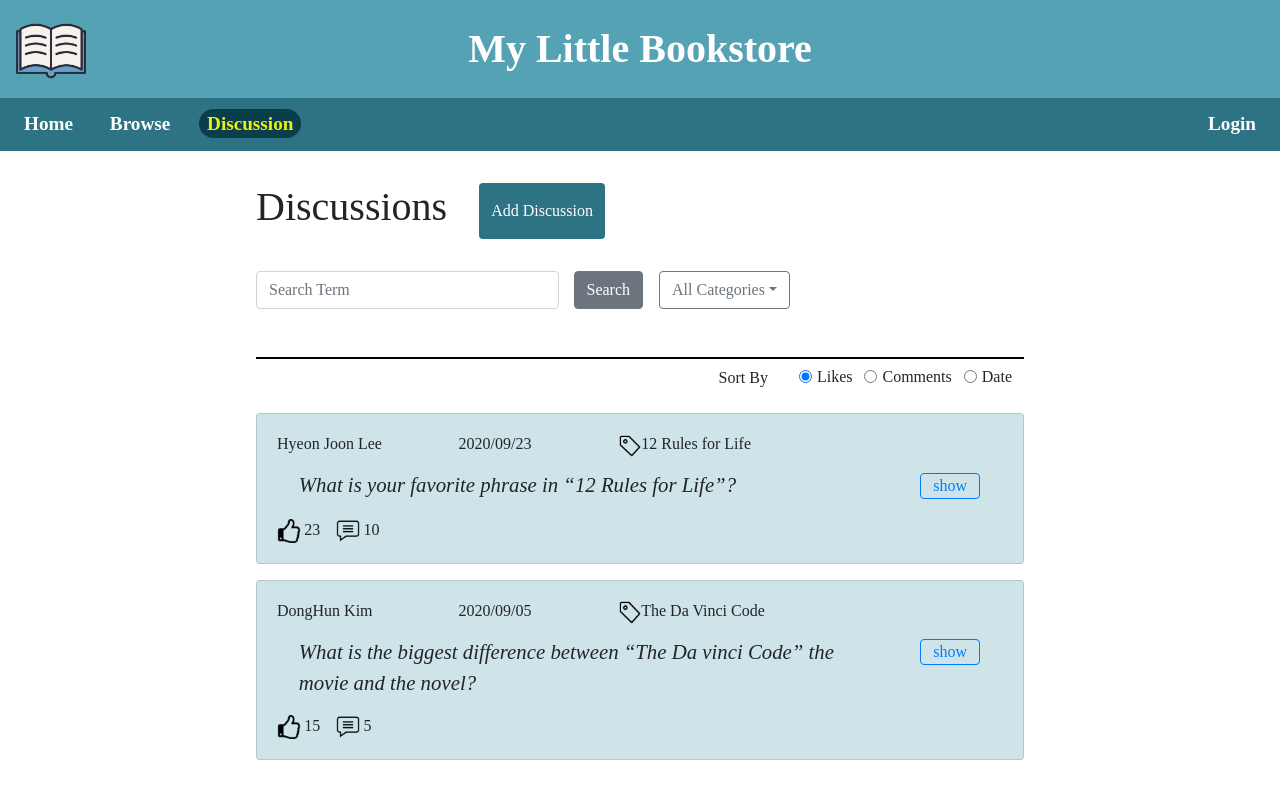
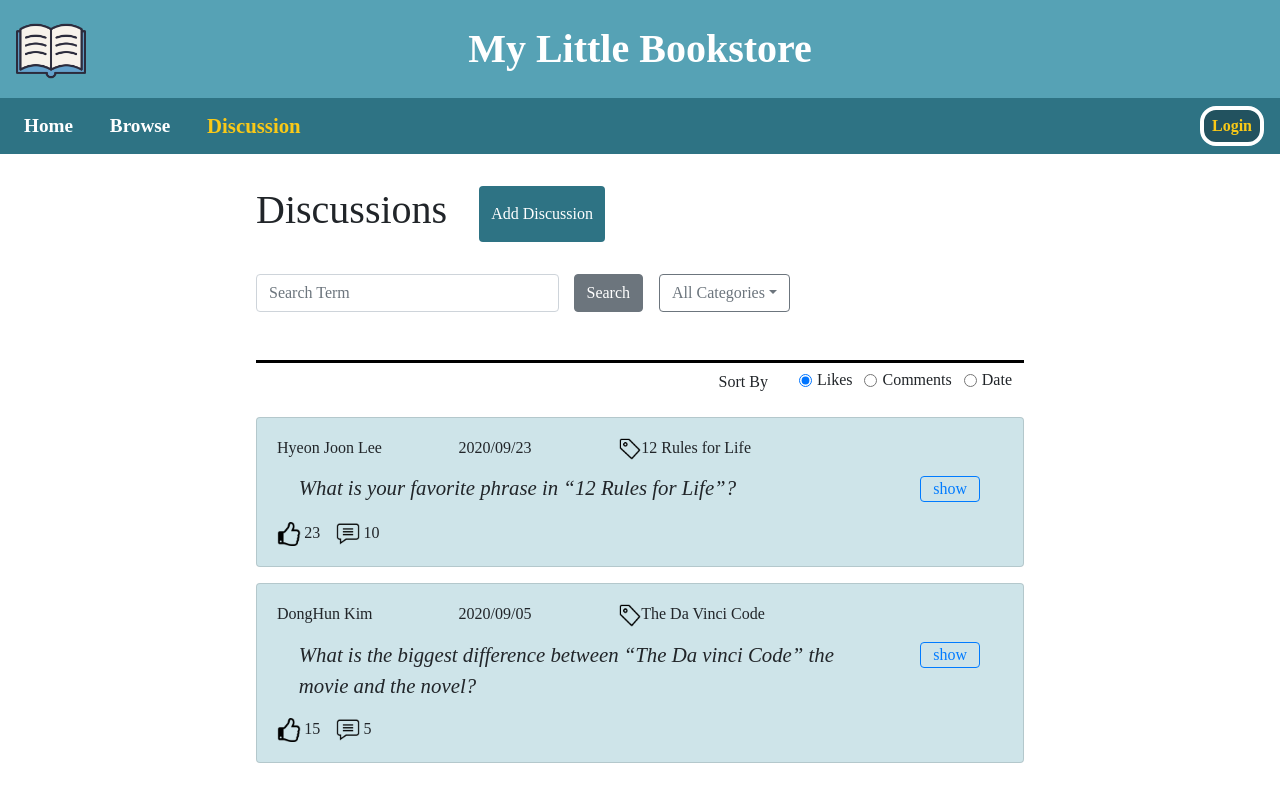
Before and after one commit to dianaeun/my-little-bookstore, a React (Create React App) app in the folder project_mlb/: page /Discussion in a window 1280 px wide. Built offline with nearby package versions, Linux system fonts and the light colour scheme; a web font is replaced by a local one.

Commit message:
Design modification for login and logout button, navigation bar

```diff
--- a/project_mlb/src/components/NavigationBar.css
+++ b/project_mlb/src/components/NavigationBar.css
@@ -22,6 +22,7 @@
 .main-navigation__items a:active,
 .main-navigation__items a.active {
   text-decoration: none;
-  background: #0a3e4b;
-  color: #ecf00e;
+  color: #FAC917;
+  font-size: 1.3rem;
+  font-weight: bold;
 }
--- a/project_mlb/src/components/NavigationBar.js
+++ b/project_mlb/src/components/NavigationBar.js
@@ -37,8 +37,8 @@ class MlbNavbar extends Component {
               {this.context.isLogin && <NavLink to="/Profile"> Profile </NavLink> }
             </div>
             <div>
-              {!this.context.isLogin && <NavLink className="nav-link" to="/Login">Login</NavLink>}
-              {this.context.isLogin && <Button onClick={this.handleOpen}>Logout</Button>}
+              {!this.context.isLogin && <NavLink className="nav-link" to="/Login" style={{fontSize: "1rem", background: "#22525F", border: "4px solid #ffffff", borderRadius: "1rem", padding: "0.1 0.4rem", color: "#FAC917"}}>Login</NavLink>}
+              {this.context.isLogin && <Button onClick={this.handleOpen} style={{fontSize: "1rem", fontWeight: "bold", background: "#22525F", border: "4px solid #ffffff", borderRadius: "1rem", padding: "0.1 0.4rem", color: "#FAC917"}}>Logout</Button>}
             </div>
 
         </Navbar>
--- a/project_mlb/src/pages/MyBookstore.js
+++ b/project_mlb/src/pages/MyBookstore.js
@@ -108,7 +108,7 @@ class MyBookstore extends Component{
                             </Button>
                         </td>
                         <td style={{paddingTop: "0.5rem", paddingLeft: "4rem"}}>{this.createRequestsCol(book.request)}</td>
-                        <td>{book.request > 0  && <Button size="sm" variant="outline-success">See Request</Button>}</td>
+                        <td>{book.request > 0  && <Button size="sm" variant="outline-info" style={{ marginTop: "0.5rem"}}>See Request</Button>}</td>
                       </tr>
                     ))}
                   </tbody>
```
